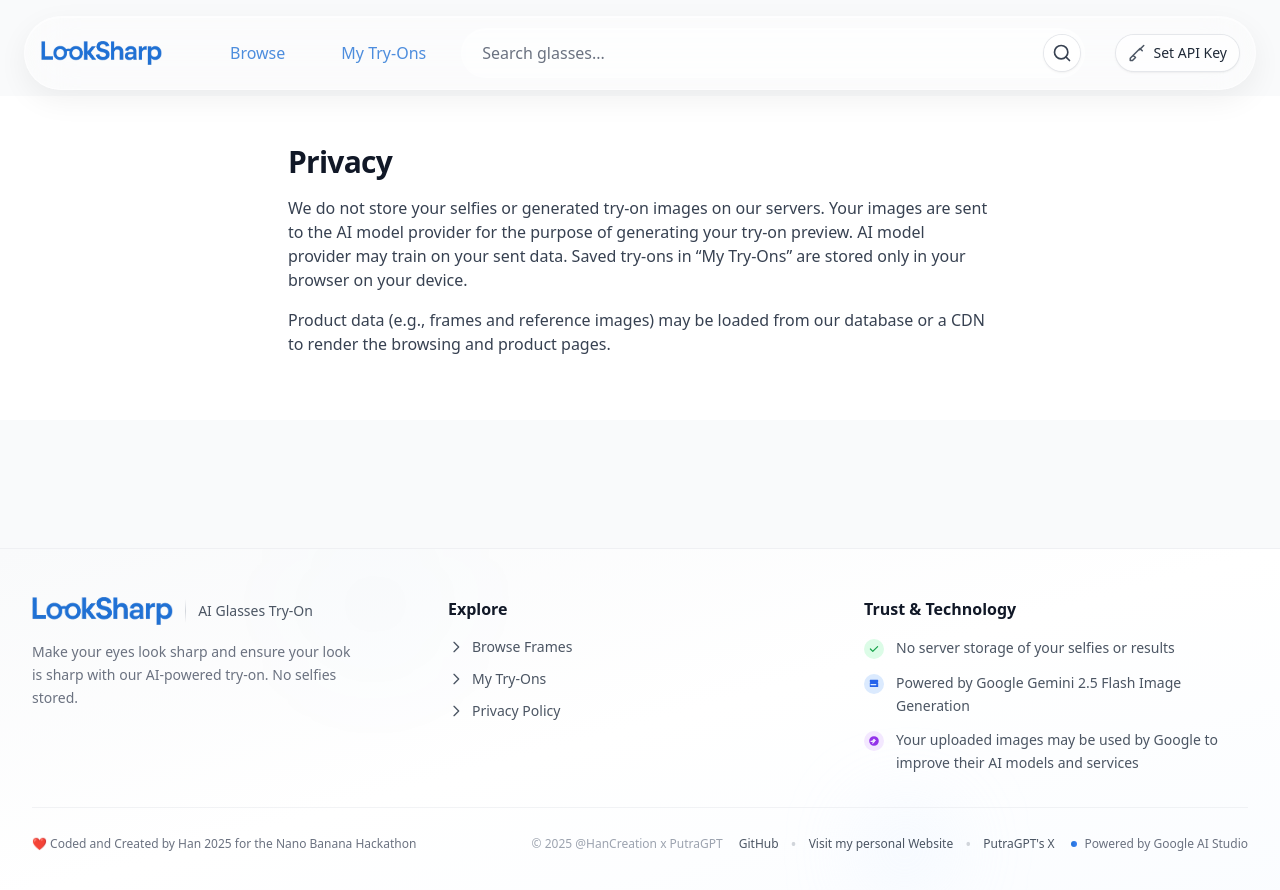
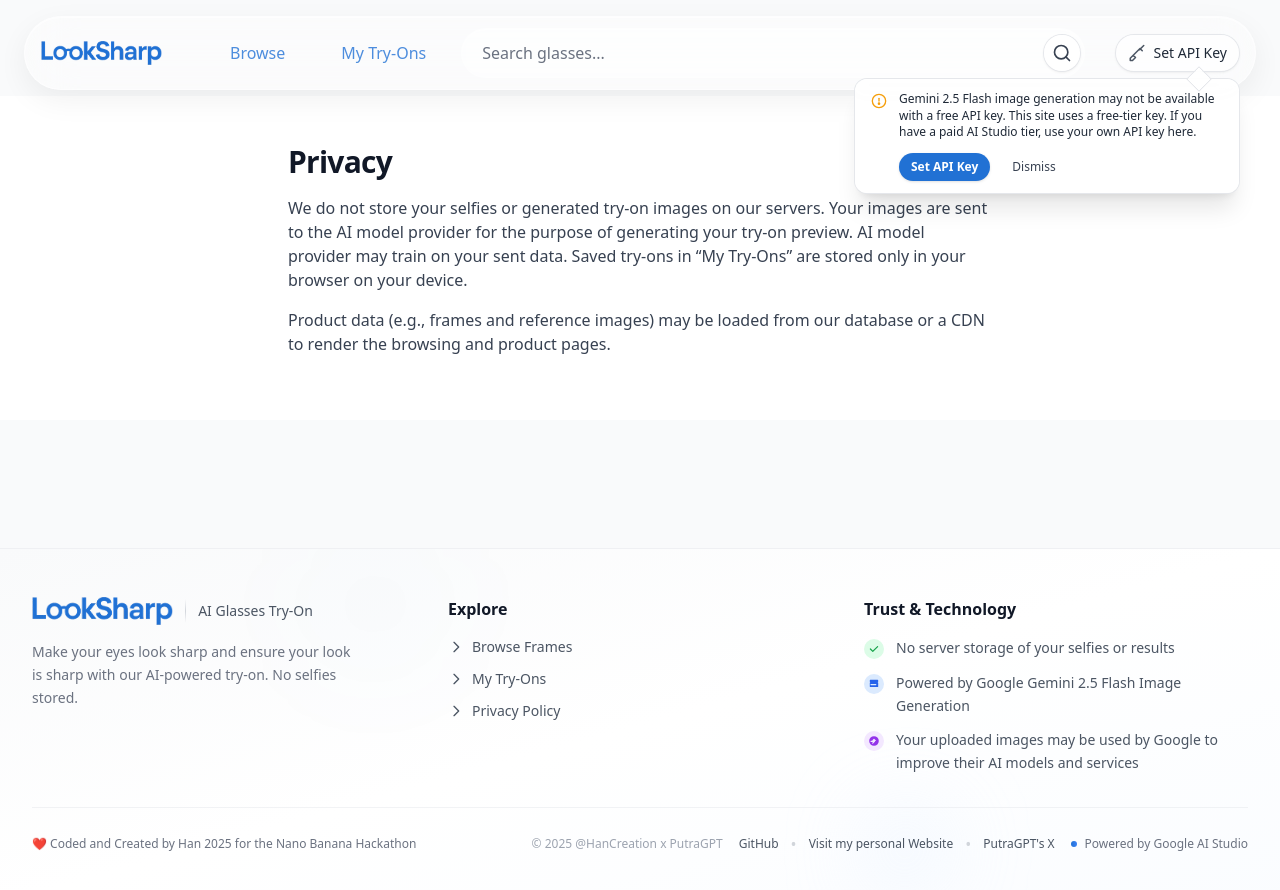
Before and after one commit to HanCreation/Look-Sharp, a Next.js app: page /privacy in a window 1280 px wide. Shown: the top 890 px of the page. Built offline with nearby package versions, Linux system fonts and the light colour scheme.

Commit message:
feat: add notification of BYOK

```diff
--- a/app/api/tryon/route.ts
+++ b/app/api/tryon/route.ts
@@ -104,7 +104,7 @@
 
     const selfieBytes = Buffer.from(await file.arrayBuffer());
 
-    const prompt = `Edit the provided image to make the person's wear the glasses provided in other image. Make sure you retain all the same elements and detail in the original image except you edit/add new glasses to the face. Preserve the background, clothes, and other elements in the original image + Preserve the glasses' brand color, frame shape. Do not add text or watermarks.\n\nComposite these glasses naturally onto the face: align to eye centers, scale to typical PD (62mm ±10%), respect head tilt ±15°. Output a single 1024x1024 PNG. No extra artifacts.`;
+    const prompt = `Edit the provided image to make the person's wear the glasses provided in other image. Make sure you retain all the same elements and detail in the original image except you edit/add new glasses to the face. Preserve the background, clothes, and other elements in the original image + Preserve the glasses' brand color, frame shape. Do not add text or watermarks.\n\nComposite these glasses naturally onto the face: align to eye centers, scale to typical PD (62mm ±10%), respect head tilt ±15°. Output a single PNG. No extra artifacts.`;
 
     const started = Date.now();
     const { imageBase64, modelId } = await generateTryOn({
--- a/app/components/Navbar.tsx
+++ b/app/components/Navbar.tsx
@@ -12,6 +12,7 @@
   const [apiModalOpen, setApiModalOpen] = React.useState(false);
   const [apiKeyInput, setApiKeyInput] = React.useState("");
   const [hasKey, setHasKey] = React.useState(false);
+  const [showApiNotice, setShowApiNotice] = React.useState(false);
 
   React.useEffect(() => {
     try {
@@ -20,6 +21,9 @@
         setHasKey(true);
         setApiKeyInput(v);
       }
+      // Show notice if user hasn't dismissed and no key set
+      const dismissed = typeof window !== 'undefined' ? window.localStorage.getItem('looksharp_api_notice_dismissed') : '0';
+      setShowApiNotice(!v && dismissed !== '1');
     } catch {}
   }, []);
 
@@ -87,10 +91,50 @@
                 <Link className="px-3 py-2 rounded-full transition-colors hover:bg-white/50 hover:text-brand" href="/browse">Browse</Link>
                 <Link className="px-3 py-2 rounded-full transition-colors hover:bg-white/50 hover:text-brand" href="/tryons">Try-Ons</Link>
               </div>
+              <div className="relative ml-auto">
+                {showApiNotice && !hasKey && (
+                  <div
+                    className="absolute bottom-full right-0 mb-2 z-50 w-[22rem] max-w-[min(85vw,22rem)] rounded-xl bg-white/95 px-3 py-3 text-[12px] leading-snug text-gray-800 shadow-xl ring-1 ring-gray-200 backdrop-blur"
+                    role="status"
+                    aria-live="polite"
+                  >
+                    <div className="flex items-start gap-3">
+                      <svg className="mt-0.5 h-4 w-4 text-amber-500 shrink-0" viewBox="0 0 24 24" fill="none" stroke="currentColor" strokeWidth="2" strokeLinecap="round" strokeLinejoin="round">
+                        <circle cx="12" cy="12" r="10" />
+                        <line x1="12" y1="8" x2="12" y2="12" />
+                        <circle cx="12" cy="16" r="1" />
+                      </svg>
+                      <div className="min-w-0">
+                        Gemini 2.5 Flash image generation may not work on the free tier. Use your own paid API key.
+                        <div className="mt-3 flex items-center gap-3">
                           <button
                             type="button"
                             onClick={() => setApiModalOpen(true)}
-                className="ml-auto inline-flex items-center gap-2 rounded-full bg-white/70 px-3 py-2 text-sm font-medium text-gray-800 shadow ring-1 ring-gray-200 transition hover:bg-white"
+                            className="rounded-full bg-brand px-3 py-1.5 text-[12px] font-semibold text-white shadow hover:opacity-90"
+                          >
+                            Set Key
+                          </button>
+                          <button
+                            type="button"
+                            onClick={() => {
+                              try { window.localStorage.setItem('looksharp_api_notice_dismissed', '1'); } catch {}
+                              setShowApiNotice(false);
+                            }}
+                            className="rounded-full px-2.5 py-1 text-[12px] font-medium text-gray-700 hover:bg-gray-50"
+                            aria-label="Dismiss notice"
+                          >
+                            Dismiss
+                          </button>
+                        </div>
+                      </div>
+                    </div>
+                    <div className="pointer-events-none absolute -bottom-2 right-6 h-4 w-4 rotate-45 bg-white/95 ring-1 ring-gray-200"></div>
+                  </div>
+                )}
+                <button
+                  type="button"
+                  onClick={() => setApiModalOpen(true)}
+                  className="inline-flex items-center gap-2 rounded-full bg-white/70 px-3 py-2 text-sm font-medium text-gray-800 shadow ring-1 ring-gray-200 transition hover:bg-white"
                   aria-haspopup="dialog"
                   aria-expanded={apiModalOpen ? 'true' : 'false'}
                   title={hasKey ? 'Update API Key' : 'Set API Key'}
@@ -100,6 +144,7 @@
                   </svg>
                   {hasKey ? 'API Key: Set' : 'Set API Key'}
                 </button>
+              </div>
             </nav>
           </div>
           <form className="relative hidden md:block w-full md:max-w-xl lg:max-w-2xl min-w-0 md:justify-self-center order-3 md:order-none" onSubmit={onSubmit} role="search" aria-label="Search glasses">
@@ -118,7 +163,47 @@
             </button>
           </form>
           {/* API Key Button (desktop) */}
-          <div className="hidden md:flex items-center justify-end sm:ml-2 shrink-0">
+          <div className="hidden md:flex items-center justify-end sm:ml-2 shrink-0 relative">
+            {showApiNotice && !hasKey && (
+              <div
+                className="absolute top-full right-0 mt-2 z-50 w-[24rem] max-w-[min(85vw,24rem)] rounded-xl bg-white/95 px-4 py-3 text-[12px] leading-snug text-gray-800 shadow-xl ring-1 ring-gray-200 backdrop-blur"
+                role="status"
+                aria-live="polite"
+              >
+                <div className="flex items-start gap-3">
+                  <svg className="mt-0.5 h-4 w-4 text-amber-500 shrink-0" viewBox="0 0 24 24" fill="none" stroke="currentColor" strokeWidth="2" strokeLinecap="round" strokeLinejoin="round">
+                    <circle cx="12" cy="12" r="10" />
+                    <line x1="12" y1="8" x2="12" y2="12" />
+                    <circle cx="12" cy="16" r="1" />
+                  </svg>
+                  <div className="min-w-0">
+                    Gemini 2.5 Flash image generation may not be available with a free API key. This site uses a free-tier key. If you have a paid AI Studio tier, use your own API key here.
+                    <div className="mt-3 flex items-center gap-3">
+                      <button
+                        type="button"
+                        onClick={() => setApiModalOpen(true)}
+                        className="rounded-full bg-brand px-3 py-1.5 text-[12px] font-semibold text-white shadow hover:opacity-90"
+                      >
+                        Set API Key
+                      </button>
+                      <button
+                        type="button"
+                        onClick={() => {
+                          try { window.localStorage.setItem('looksharp_api_notice_dismissed', '1'); } catch {}
+                          setShowApiNotice(false);
+                        }}
+                        className="rounded-full px-2.5 py-1 text-[12px] font-medium text-gray-700 hover:bg-gray-50"
+                        aria-label="Dismiss notice"
+                      >
+                        Dismiss
+                      </button>
+                    </div>
+                  </div>
+                </div>
+                {/* Pointer */}
+                <div className="pointer-events-none absolute -top-2 right-8 h-4 w-4 rotate-45 bg-white/95 ring-1 ring-gray-200"></div>
+              </div>
+            )}
             <button
               type="button"
               onClick={() => setApiModalOpen(true)}
```
Lines whose indentation alone changed are shown as unchanged.
